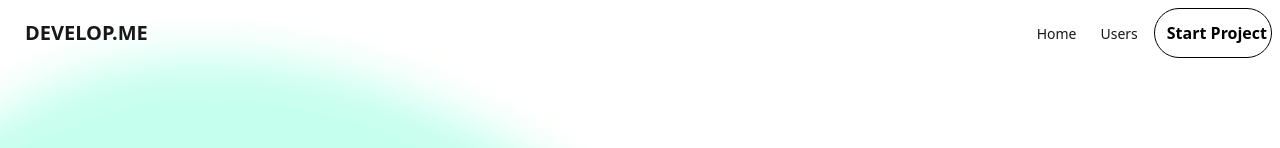
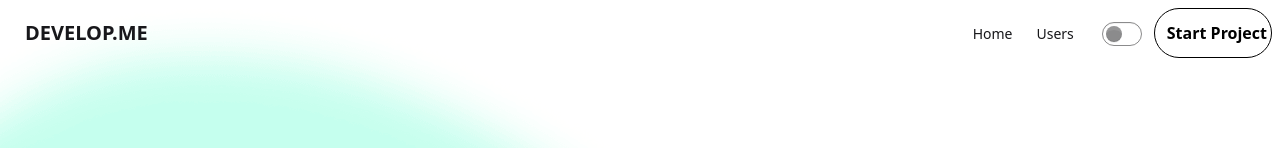
Before and after one commit to emonmahmud1/portfolio-project, a React (Vite) app: page / in a window 1280 px wide. Shown: the top 148 px of the page. Built offline with nearby package versions, Linux system fonts and the light colour scheme.

Commit message:
Add dark theme toggle and update styles for dark mode support

```diff
--- a/src/components/Button.jsx
+++ b/src/components/Button.jsx
@@ -2,7 +2,7 @@ import React from "react";
 
 const Button = ({btntxt,icon}) => {
   return (
-    <button className="px-1 py-3 text-black font-semibold border rounded-full  hover:bg-gray-600 hover:text-white transition flex items-center gap-2">
+    <button className="px-1 py-3 text-black font-semibold border rounded-full  hover:bg-gray-600 hover:text-white dark:text-cyan-300 transition flex items-center gap-2">
       <span className="text-2xl">
         {icon}
       </span>{" "}
--- a/src/components/Navbar.jsx
+++ b/src/components/Navbar.jsx
@@ -1,6 +1,7 @@
 import React from "react";
 import Button from "./Button";
 import { Link } from "react-router";
+import ToggleTheme from './ToggleTheme';
 
 const Navbar = () => {
   return (
@@ -49,6 +50,9 @@ const Navbar = () => {
             </li>
           </ul>
           <div>
+          <ToggleTheme />
+          </div>
+          <div>
             <Button btntxt="Start Project" />
           </div>
         </div>
--- /dev/null
+++ b/src/components/ToggleTheme.jsx
@@ -0,0 +1,31 @@
+import { useEffect, useState } from "react";
+
+const ToggleTheme = () => {
+  const [theme, setTheme] = useState("light");
+
+  useEffect(() => {
+    const savedTheme = localStorage.getItem("theme") || "light";
+    setTheme(savedTheme);
+    document.documentElement.setAttribute("data-theme", savedTheme);
+  }, []);
+
+  const toggleTheme = (e) => {
+    const newTheme = e.target.checked ? "dark" : "light";
+    setTheme(newTheme);
+    localStorage.setItem("theme", newTheme);
+    document.documentElement.setAttribute("data-theme", newTheme);
+  };
+
+  return (
+    <div>
+      <input
+        type="checkbox"
+        className="toggle theme-controller mx-3"
+        onChange={toggleTheme}
+        checked={theme == "dark"}
+      />
+    </div>
+  );
+};
+
+export default ToggleTheme;
--- a/src/index.css
+++ b/src/index.css
@@ -1,2 +1,3 @@
 @import "tailwindcss";
 @plugin "daisyui";
+@custom-variant dark (&:where([data-theme=dark], [data-theme=dark] *));
--- a/src/pages/Home/Home.jsx
+++ b/src/pages/Home/Home.jsx
@@ -84,7 +84,7 @@ const Home = () => {
       {/* about me */}
       <div className="p-5 md:p-10">
         <div className="flex justify-end">
-          <SectionTitle title="About" color="text-black" />
+          <SectionTitle title="About" color="text-black dark:text-gray-100" />
         </div>
         <div className="max-w-4xl ml-auto text-right">
           <h1 className="text-2xl md:text-6xl lg:7xl leading-[1.5] font-semibold">
@@ -136,7 +136,7 @@ const Home = () => {
       {/* contact */}
       <div className="p-5 md:p-10">
         <div className="">
-          <SectionTitle title="Contact" color="text-black" />
+          <SectionTitle title="Contact" color="text-black dark:text-gray-100" />
         </div>
         <div className="flex flex-col md:flex-row gap-4 justify-between">
           <div className="w-full md:w-1/2">
--- a/src/pages/UserFeed/UserFeed.jsx
+++ b/src/pages/UserFeed/UserFeed.jsx
@@ -65,7 +65,7 @@ const UserFeed = () => {
 
     >
         <div className="pl-4">
-          <SectionTitle title="All Users" color="text-black" />
+          <SectionTitle title="All Users" color="text-black dark:text-gray-100" />
         </div>
 
 
```
